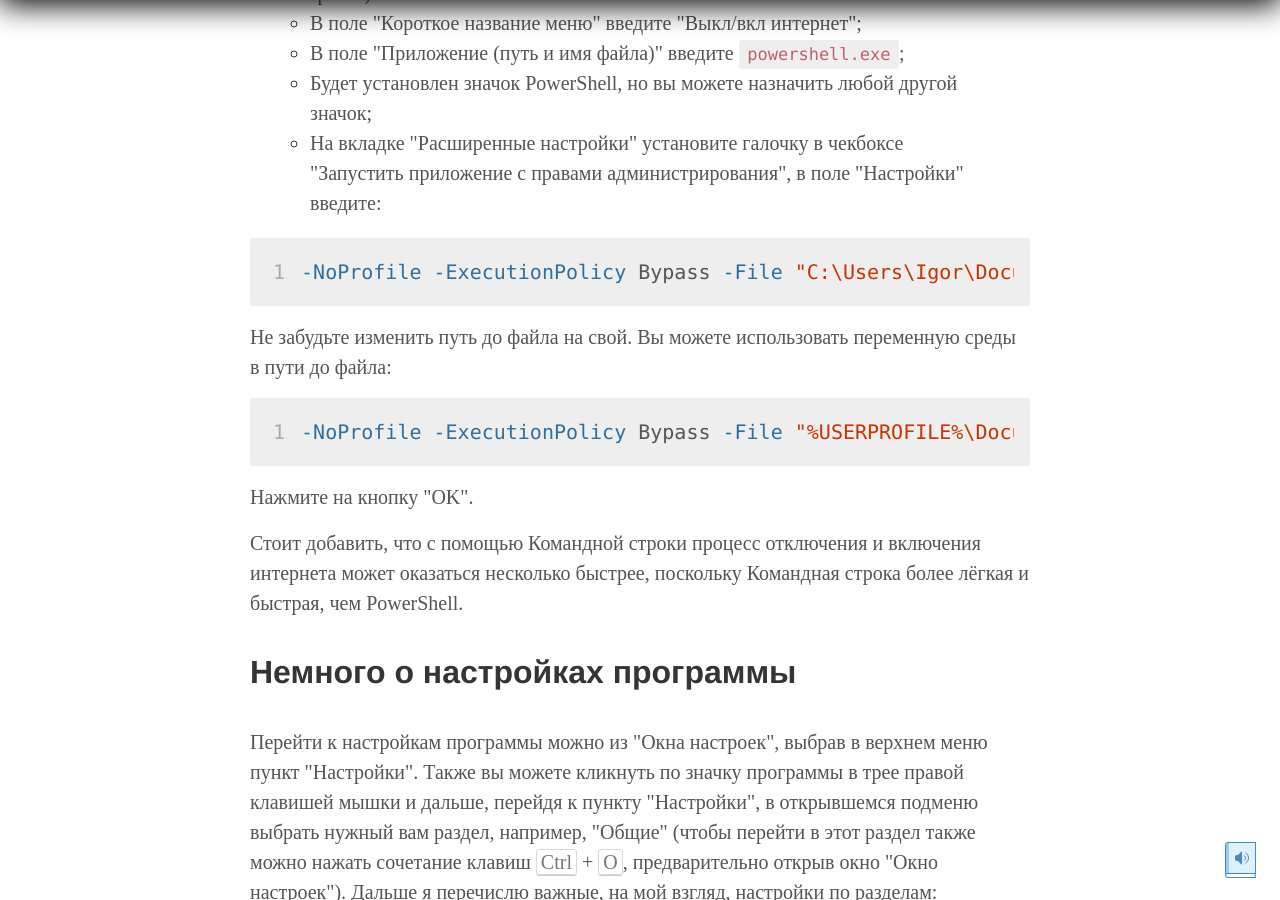
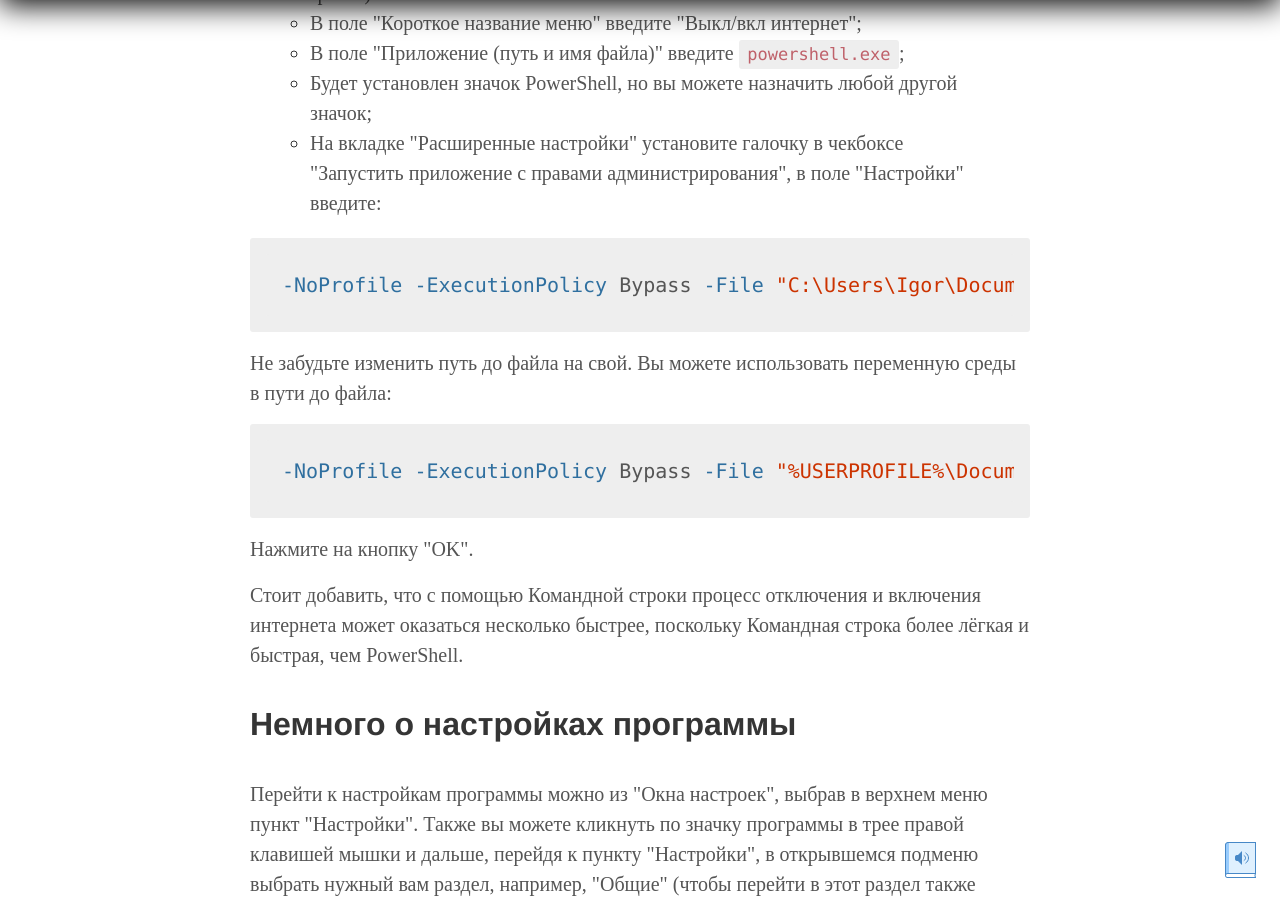
Before and after one commit to postolny/postolny.github.io, a Jekyll site: the page built from _posts/2024-11-12-сome-configurare-quick-access-popup.md, in a window 1280 px wide and 900 px high, scrolled down 15415 px. Built offline with Jekyll 4.4.1, drawn with Linux system fonts in a browser that asks for light colours.

Commit message:
Add files via upload

````diff
--- a/_posts/2024-11-12-сome-configurare-quick-access-popup.md
+++ b/_posts/2024-11-12-сome-configurare-quick-access-popup.md
@@ -289,15 +289,15 @@
   - Будет установлен значок PowerShell, но вы можете назначить любой другой значок;
   - На вкладке "Расширенные настройки" установите галочку в чекбоксе "Запустить приложение с правами администрирования", в поле "Настройки" введите:
 
-{% highlight bash linenos %}
+```powershell
 -NoProfile -ExecutionPolicy Bypass -File "C:\Users\Igor\Documents\Quick Access Popup\ToggleInternet.ps1"
-{% endhighlight %}
+```
 
 Не забудьте изменить путь до файла на свой. Вы можете использовать переменную среды в пути до файла:
 
-{% highlight bash linenos %}
+```powershell
 -NoProfile -ExecutionPolicy Bypass -File "%USERPROFILE%\Documents\Quick Access Popup\ToggleInternet.ps1"
-{% endhighlight %}
+```
 
 Нажмите на кнопку "OK".
 
````
